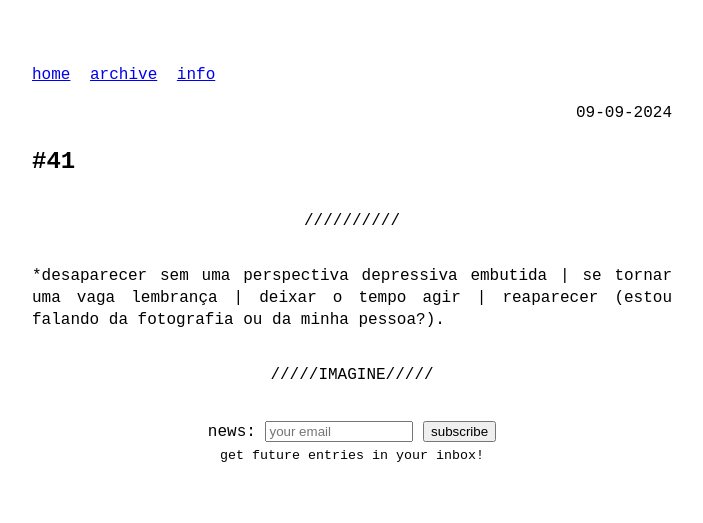
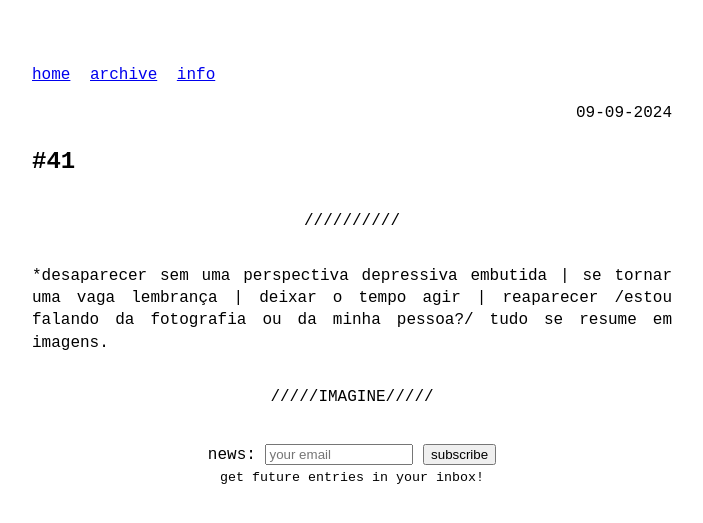
Before and after one commit to odaniloluna/odaniloluna.github.io, a Jekyll site: the page built from _posts/2024-09-09-#41.md, in a window 1280 px wide. Shown: the top 523 px of the page, without its empty margins (288-991 px from the left). Built offline with Jekyll 4.4.1, drawn with Linux system fonts in a browser that asks for light colours.

Commit message:
Update 2024-09-09-#41.md

```diff
--- a/_posts/2024-09-09-#41.md
+++ b/_posts/2024-09-09-#41.md
@@ -5,4 +5,4 @@ slug: #41
 ---
 ---
 <p class="description" style="text-align: justify;">
-*desaparecer sem uma perspectiva depressiva embutida | se tornar uma vaga lembrança | deixar o tempo agir | reaparecer (estou falando da fotografia ou da minha pessoa?).
+*desaparecer sem uma perspectiva depressiva embutida | se tornar uma vaga lembrança | deixar o tempo agir | reaparecer /estou falando da fotografia ou da minha pessoa?/ tudo se resume em imagens.
```
